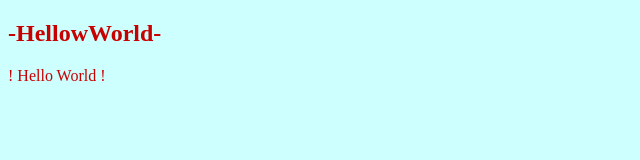
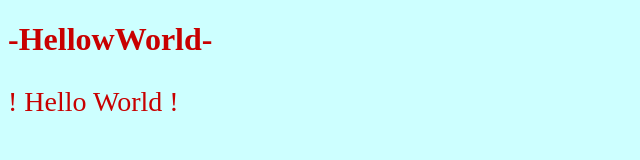
Before and after one commit to jmAmar/WEB-HelloWorld, a plain HTML site: page index.html in a window 1280 px wide. Shown: the whole page, without its empty margins (0-640 px from the left). Drawn offline with Linux system fonts and the light colour scheme.

Commit message:
colorisation complémentaire & modification police

```diff
--- a/index.html
+++ b/index.html
@@ -5,7 +5,7 @@
         <title>HelloWorld</title>
     </head>
     <body style="background-color:rgb(205,255,255) ; color:rgb(200,0,0)">
-        <h2>-HellowWorld-</h2>
-        <p>! Hello World !</p>
+        <h1>-HellowWorld-</h1>
+        <p style="font-size:28px;">! Hello World !</p>
     </body>
 </html>
```
